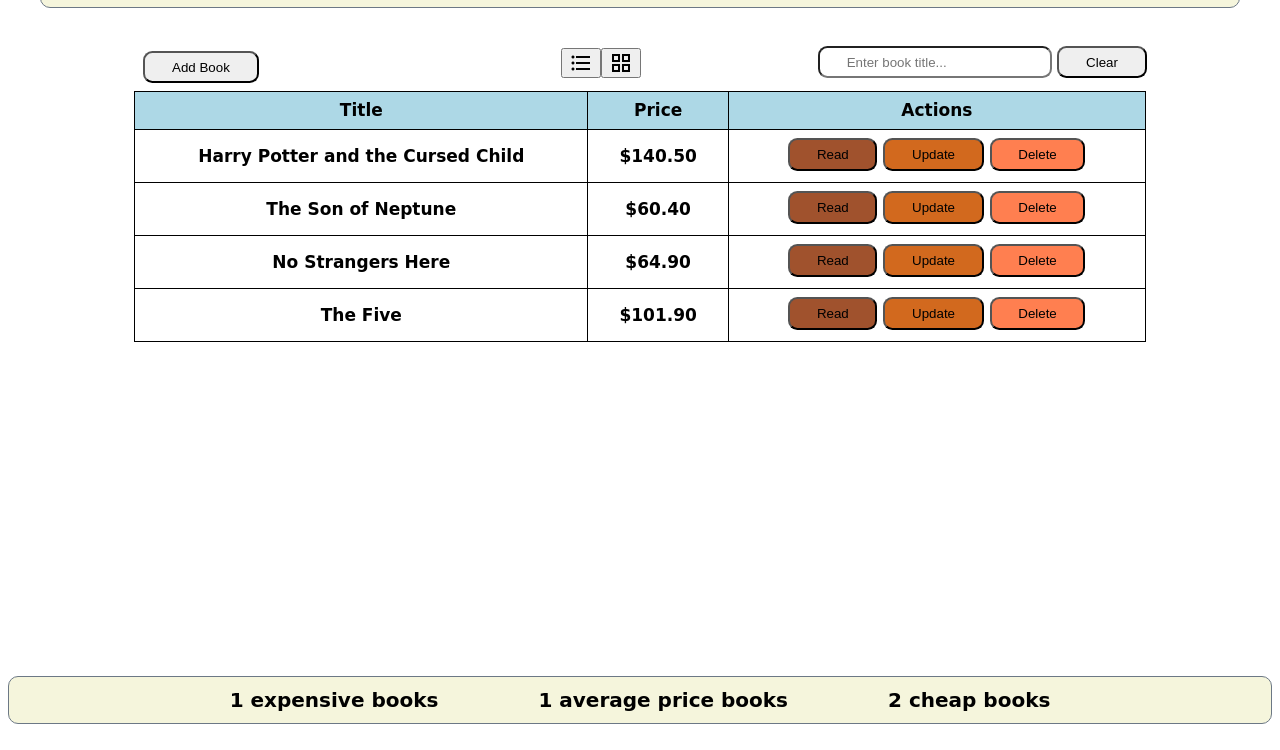
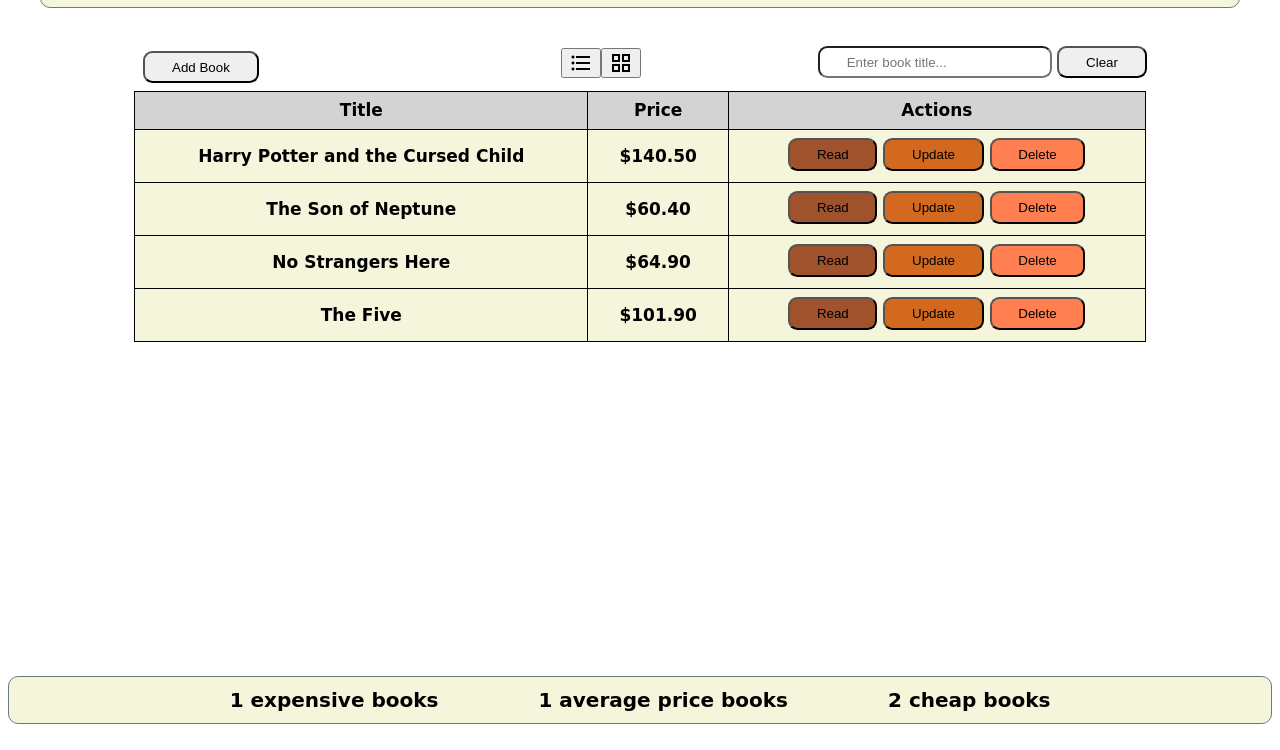
Before and after one commit to avivgib/Book-Sho, a plain HTML site: page index.html in a window 1280 px wide. Shown: the part 66-816 px from the top of the page. Drawn offline with nearby package versions, Linux system fonts and the light colour scheme.

Commit message:
Upgrade styling

```diff
--- a/css/style.css
+++ b/css/style.css
@@ -88,12 +88,12 @@ table {
 .books-container
 thead {
     border: 1px solid gray;
-    background-color: lightblue;
+    background-color: lightgray;
 }
 
 .books-container
 tbody {
-    background-color: #fff;
+    background-color: beige;
 }
 
 table, th, tr{
@@ -269,7 +269,7 @@ pre {
 }
 
 .book-preview {
-    background-color: white;
+    background-color: beige;
     color: black;
     width: 300px;
     margin: .5em;
```
